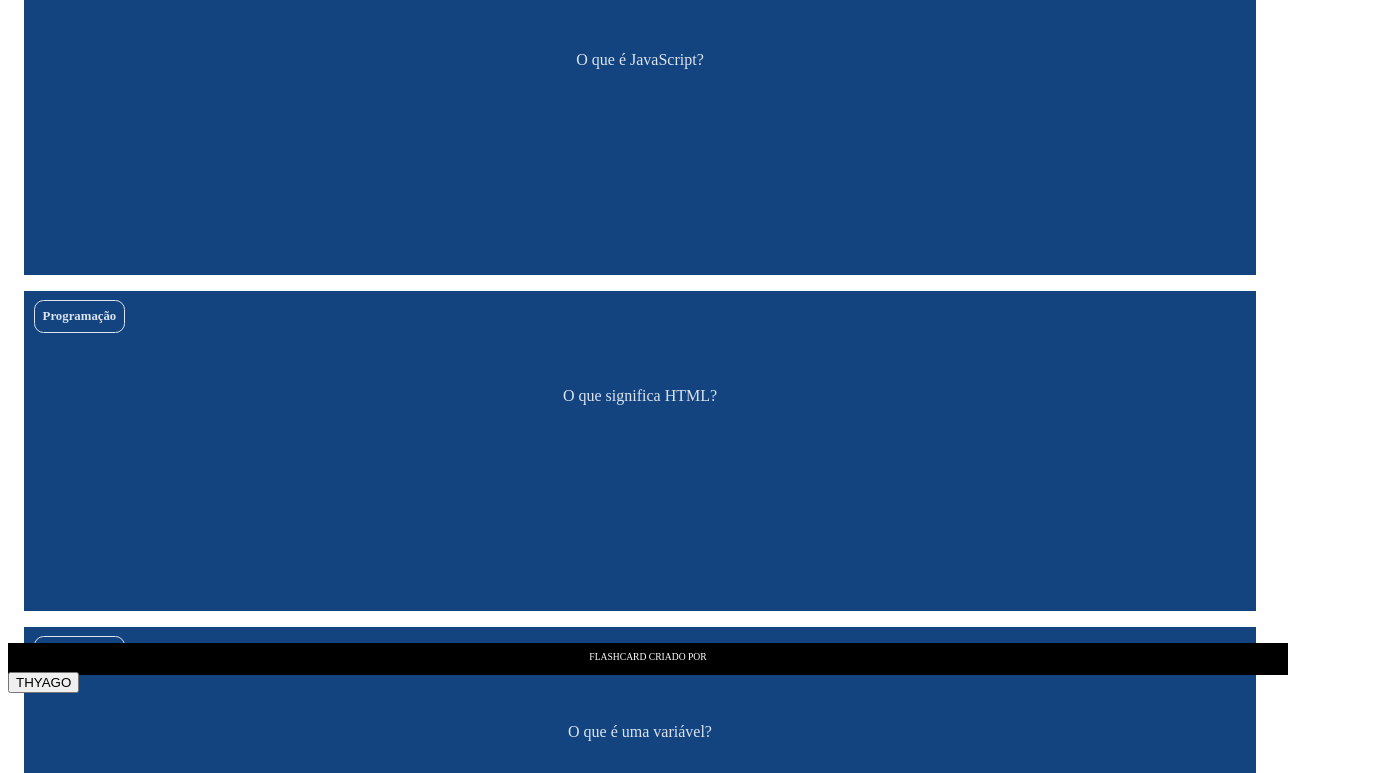
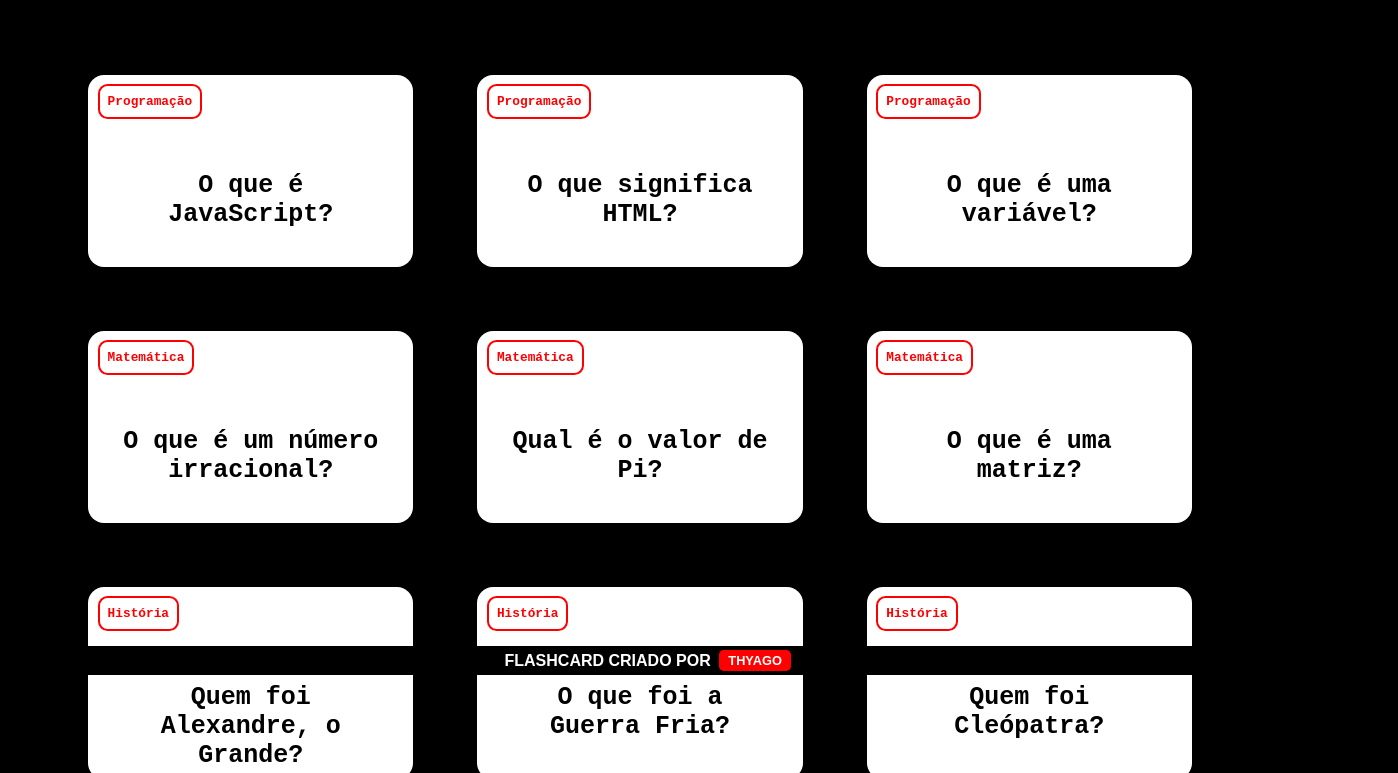
Before and after one commit to Thyago001/-FlashcardsTHY, a plain HTML site: page index.html in a window 1280 px wide. Shown: the part 125-898 px from the top of the page, 1398 px wide, since content can reach past the window. Drawn offline with Linux system fonts and the light colour scheme.

Commit message:
style.css

```diff
--- a/style.css
+++ b/style.css
@@ -1,41 +1,49 @@
 :root {
-    --text-color: #DBE4EF;
-    --card-front-color: #144480;
-    --card-back-color: #00F4BF;
+    --text-color: #000000;
+    --card-front-color: #ffffff;
+    --card-back-color: #ff0000;
+    --category-color: #ff000000;
 }
 
 body {
-    background: url('img/bg-desktop.webp');
-    font-family: Bai Jamjuree;
+    background: #000000;
+    font-family: 'Ubuntu Mono', monospace;
 }
 
-container {
+#container {
     display: flex;
     flex-wrap: wrap;
     justify-content: space-between;
     padding: 4rem;
-    gap: 3rem;
+    gap: 2rem; /* Diminuído para ajustar o espaço entre os cartões */
 }
 
 .cartao {
     margin: 1rem 1rem;
-    height: 20rem;
+    height: 12rem; /* Diminuído para reduzir o tamanho */
     flex-grow: 1;
-    flex-basis: calc(33% - 6rem);
+    flex-basis: calc(30% - 4rem); /* Ajustado para tamanhos menores */
+    transition: transform 0.3s ease, filter 0.3s ease; /* Transição para efeito ao passar o mouse */
+    border-radius: 1rem; /* Arredondando bordas */
+}
+
+.cartao:hover {
+    transform: scale(1.08); /* Aumenta levemente o cartão ao passar o mouse */
+    filter: brightness(1.5); /* Clareia o cartão ao passar o mouse */
 }
 
 .cartao__conteudo {
     background-color: var(--card-front-color);
     text-align: center;
-    /* background-color: aquamarine; */
     height: 100%;
     transform-style: preserve-3d;
     transition: transform 300ms ease-in-out;
+    border-radius: 1rem; /* Arredondando bordas do conteúdo */
 }
 
 .cartao__conteudo h3 {
-    color: var(--text-color);
-    border: 1px solid var(--text-color);
+    color: var(--card-back-color);
+    border: 2.8px solid var(--card-back-color);
     text-align: left;
     padding: 0.5rem;
     position: absolute;
@@ -53,12 +61,13 @@ container {
 
 .cartao__conteudo__pergunta p {
     color: var(--text-color);
-    font-weight: 500;
+    font-weight: 800;
 }
 
 .cartao__conteudo__resposta p {
     color: var(--card-back-color);
-    font-weight: 700;
+    font-weight: 800;
+    margin-top: 0;
 }
 
 .cartao.active .cartao__conteudo {
@@ -71,34 +80,85 @@ container {
     position: absolute;
     height: 100%;
     width: 100%;
+    font-size: 25px;
 }
 
 .cartao__conteudo__resposta {
     transform: rotateY(180deg);
 }
 
-
-
-
-
-
-
-
-
-
-
-
 footer {
-    background-color: black;
-    color: white;
+    background-color: rgb(0, 0, 0);
+    color: rgb(255, 255, 255);
     position: fixed;
     bottom: 0;
     width: 100%;
-    height: 2rem;
+    height: 1.8rem; /* Aumentado para acomodar o botão */
+    display: flex;
+    align-items: center;
+    justify-content: center;
+    gap: 0.5rem; /* Espaço entre o texto e o botão */
 }
 
 footer p {
     text-align: center;
-    font-size: 0.6rem;
-    margin-top: 0.5rem;
+    font-size: 1.0rem;
+    font-family: 'Oswald', sans-serif;
+    font-weight: 600;
+    margin: 0; /* Removido o margin para centralizar melhor */
 }
+
+footer button {
+    background-color: #ff0000; /* Cor de fundo do botão */
+    color: #ffffff; /* Cor do texto do botão */
+    border: none;
+    border-radius: 0.3rem;
+    padding: 0.2rem 0.6rem;
+    font-family: 'Oswald', sans-serif;
+    font-weight: 600;
+    font-size: 0.8rem;
+    cursor: pointer;
+    transition: background-color 0.3s ease;
+}
+
+footer button:hover {
+    background-color: #cc0000; /* Cor ao passar o mouse */
+}
+
+
+
+h1 {
+    text-align: center;
+    font-size: 40px;
+    margin-top: 3.0rem;
+    color: var(--card-front-color);
+    font-family: 'Oswald', sans-serif; /* Fonte estilosa */
+    text-transform: uppercase; /* Deixa o texto em maiúsculas */
+    display: flex;
+    justify-content: center; /* Centraliza o h1 */
+    align-items: center;
+    padding: 0 1rem; /* Espaçamento para efeito de marca-texto */
+    cursor: pointer; /* Faz com que o cursor fique como se fosse um botão */
+    position: relative;
+    transition: transform 0.3s ease; /* Transição para efeito de aumento */
+}
+
+h1::before {
+    content: '';
+    position: absolute;
+    bottom: 0;
+    left: 0;
+    height: 1.03em; /* Altura do efeito de marca-texto */
+    width: 110%;
+    background-color: red; /* Cor do "marca-texto" */
+    z-index: -1;
+    transition: transform 0.3s ease; /* Transição para efeito de aumento */
+}
+
+h1:hover {
+    transform: scale(1.1); /* Aumenta levemente o texto ao passar o mouse */
+}
+
+h1:hover::before {
+    transform: scaleY(1.2); /* Aumenta levemente o marca-texto ao passar o mouse */
+}
```
